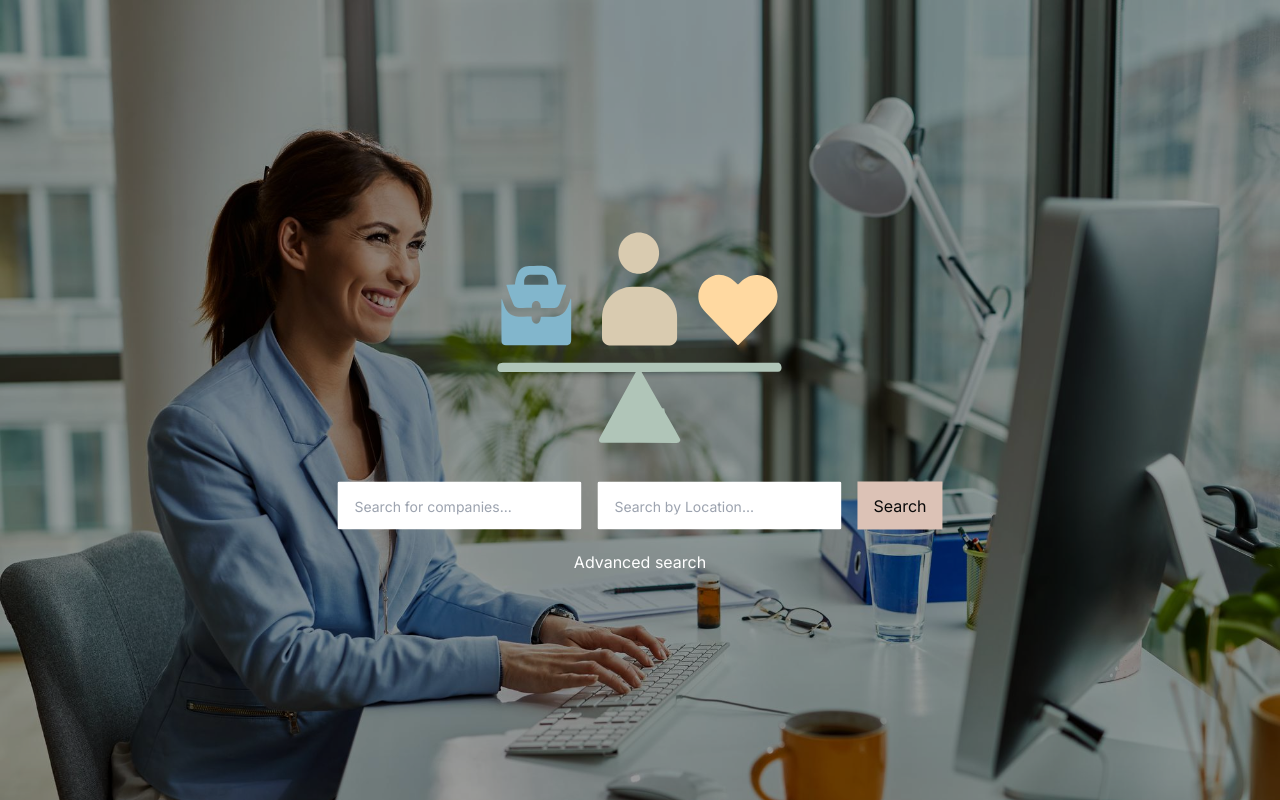
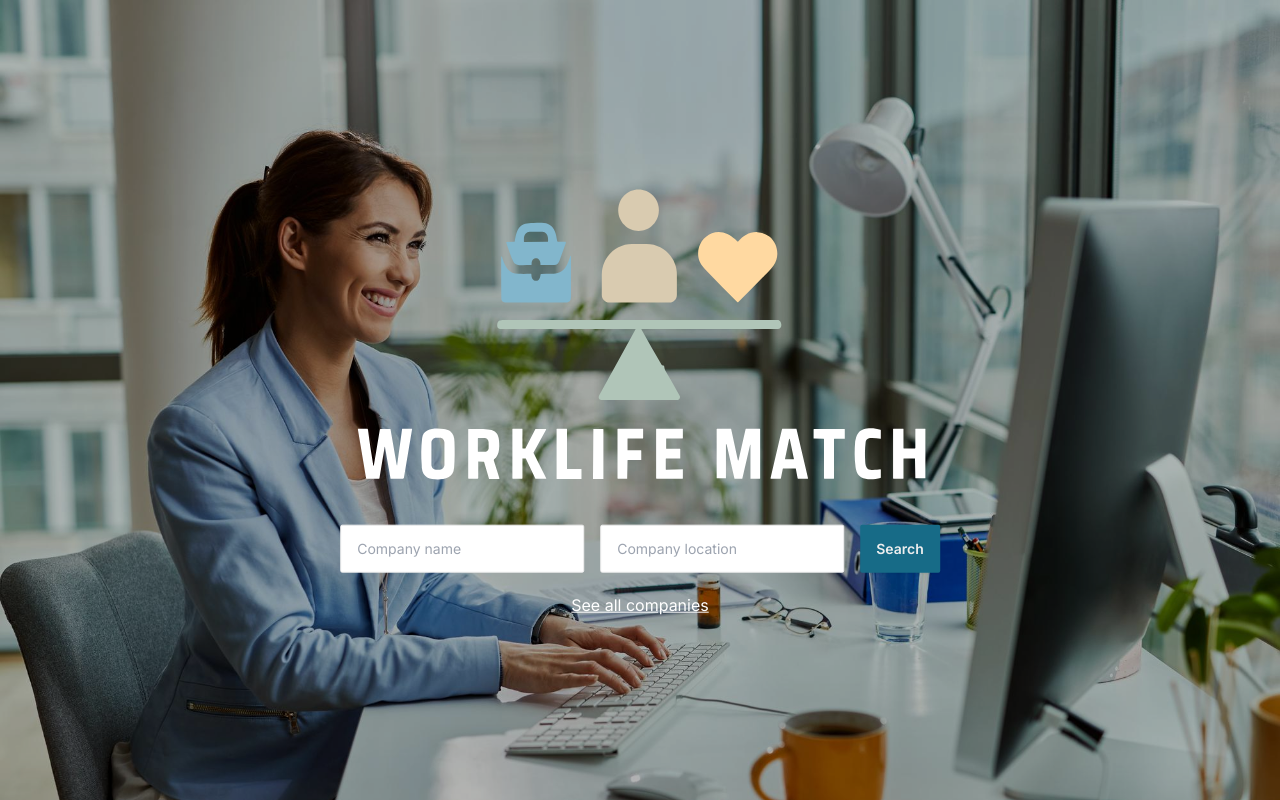
Before and after one commit to CFredsgaard/bachelor-project, a Next.js app: page / in a window 1280 px wide. Built offline with nearby package versions, Linux system fonts and the light colour scheme.

Commit message:
Remove invalid styles from homepage

```diff
--- a/src/app/page.tsx
+++ b/src/app/page.tsx
@@ -2,6 +2,7 @@
 
 import Link from "next/link";
 import { useState } from "react";
+import { COLORS } from "./colors";
 
 export default function Home() {
     const [searchTerm1, setSearchTerm1] = useState<string>("");
@@ -11,33 +12,32 @@ export default function Home() {
         <main className="flex min-h-screen flex-col items-center p-76">
             {/* Background image */}
             <div className="bg-searchpage bg-no-repeat bg-cover w-screen h-screen -z-0 relative">
-        <div className="absolute inset-0 bg-black bg-opacity-40"></div>
+                <div className="absolute inset-0 bg-black bg-opacity-30"></div>
             </div>
 
             {/* Centered Container */}
             <div className="absolute top-1/2 left-1/2 transform -translate-x-1/2 -translate-y-1/2 text-center">
                 {/* Logo */}
                 <div className="mb-8">
-          <img
-            src="/icons/logo.svg"
-            alt="Logo"
-            className="w-20.5rem h-14rem mx-auto"
-          />
+                    <img src="/icons/logo.svg" alt="Logo" className="w-20.5rem h-14rem mx-auto" />
+                    <img src="/icons/name_white.svg" alt="name" />
                 </div>
                 <div className="grid gap-4 grid-flow-col">
                     {/* Search Bar 1 */}
                     <input
                         type="text"
-            placeholder="Search for companies..."
+                        placeholder="Company name"
                         className="input input-md"
                         onChange={(evt) => setSearchTerm1(evt.target.value)}
+                        style={{ borderColor: COLORS.secondary }}
                     />
                     {/* Search Bar 2 */}
                     <input
                         type="text"
-            placeholder="Search by Location..."
+                        placeholder="Company location"
                         className="input input-md"
                         onChange={(evt) => setSearchTerm2(evt.target.value)}
+                        style={{ borderColor: COLORS.secondary }}
                     />
                     <Link
                         href={{
@@ -47,13 +47,19 @@ export default function Home() {
                                 searchTerm2: searchTerm2,
                             },
                         }}
-            className="bg-[#DCC2B6] hover:bg-[#cfa795] text-neutral-950 py-2 px-4 flex items-center text-center"
+                    >
+                        <button
+                            className="btn btn-md"
+                            style={{ background: COLORS.primary, color: COLORS.secondary, border: COLORS.primary }}
                         >
                             Search
+                        </button>
                     </Link>
                 </div>
                 <div className="pt-5 text-white">
-          <a href="/overview">Advanced search</a>
+                    <a href="/overview" className="link">
+                        See all companies
+                    </a>
                 </div>
             </div>
         </main>
```
Lines whose indentation alone changed are shown as unchanged.
